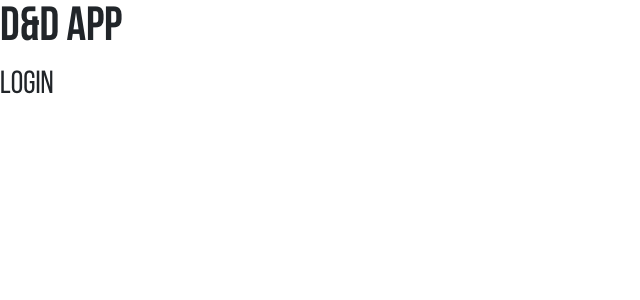
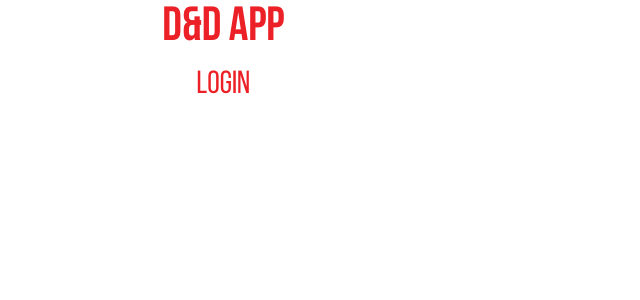
Before and after one commit to Steven-Carroll-1995/D_And_D_Angular_App, an Angular app: page / in a window 1280 px wide. Shown: the top 300 px of the page, without its empty margins (0-640 px from the left). Built offline with nearby package versions, Linux system fonts and the light colour scheme.

Commit message:
Login Page Layout Changes

```diff
--- a/src/app/app-login/app-login.component.css
+++ b/src/app/app-login/app-login.component.css
@@ -0,0 +1,4 @@
+.label{
+  text-align: center;
+  color: #ec2127;
+}
--- a/src/app/app-login/app-login.component.html
+++ b/src/app/app-login/app-login.component.html
@@ -1,2 +1,18 @@
-<h1 id ="title"> D&D App</h1>
-<h2 id="subTitle">Login</h2>
+<div class="container-fluid">
+
+  <div class="col-4">
+
+    <div class="label">
+        <h1 id ="title">D&D App</h1>
+        <h2 id="subTitle">Login</h2>
+    </div>
+
+
+
+  </div>
+
+  <div class="col-8">
+
+  </div>
+
+</div>
--- a/src/app/app-login/app-login.component.ts
+++ b/src/app/app-login/app-login.component.ts
@@ -2,7 +2,7 @@
 import { Component, OnInit } from '@angular/core';
 
 @Component({
-  selector: 'app-app-login',
+  selector: 'app-login',
   templateUrl: './app-login.component.html',
   styleUrls: ['./app-login.component.css']
 })
--- a/src/app/app.component.html
+++ b/src/app/app.component.html
@@ -1 +1 @@
-<app-app-login></app-app-login>
+<app-login></app-login>
```
